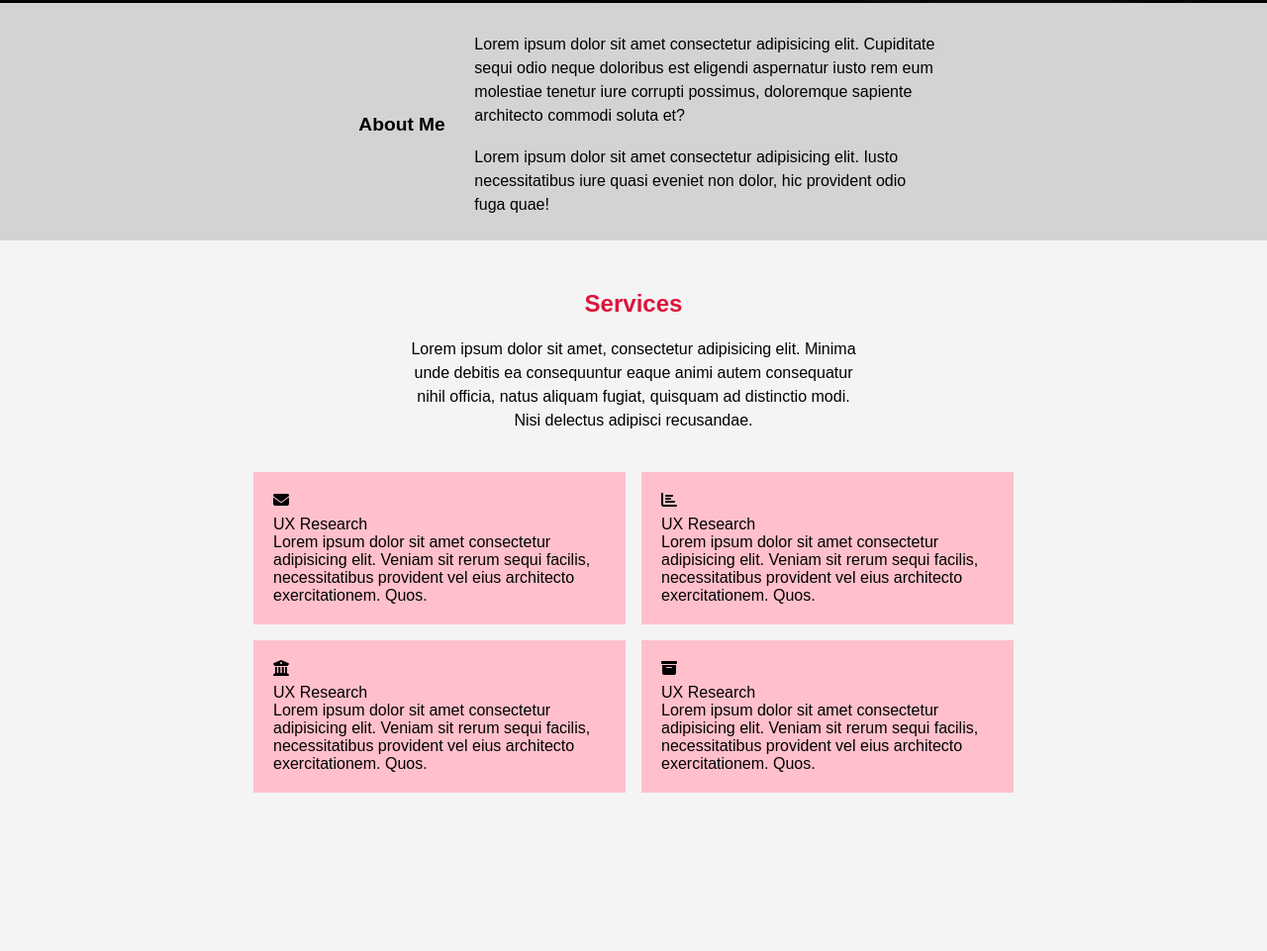
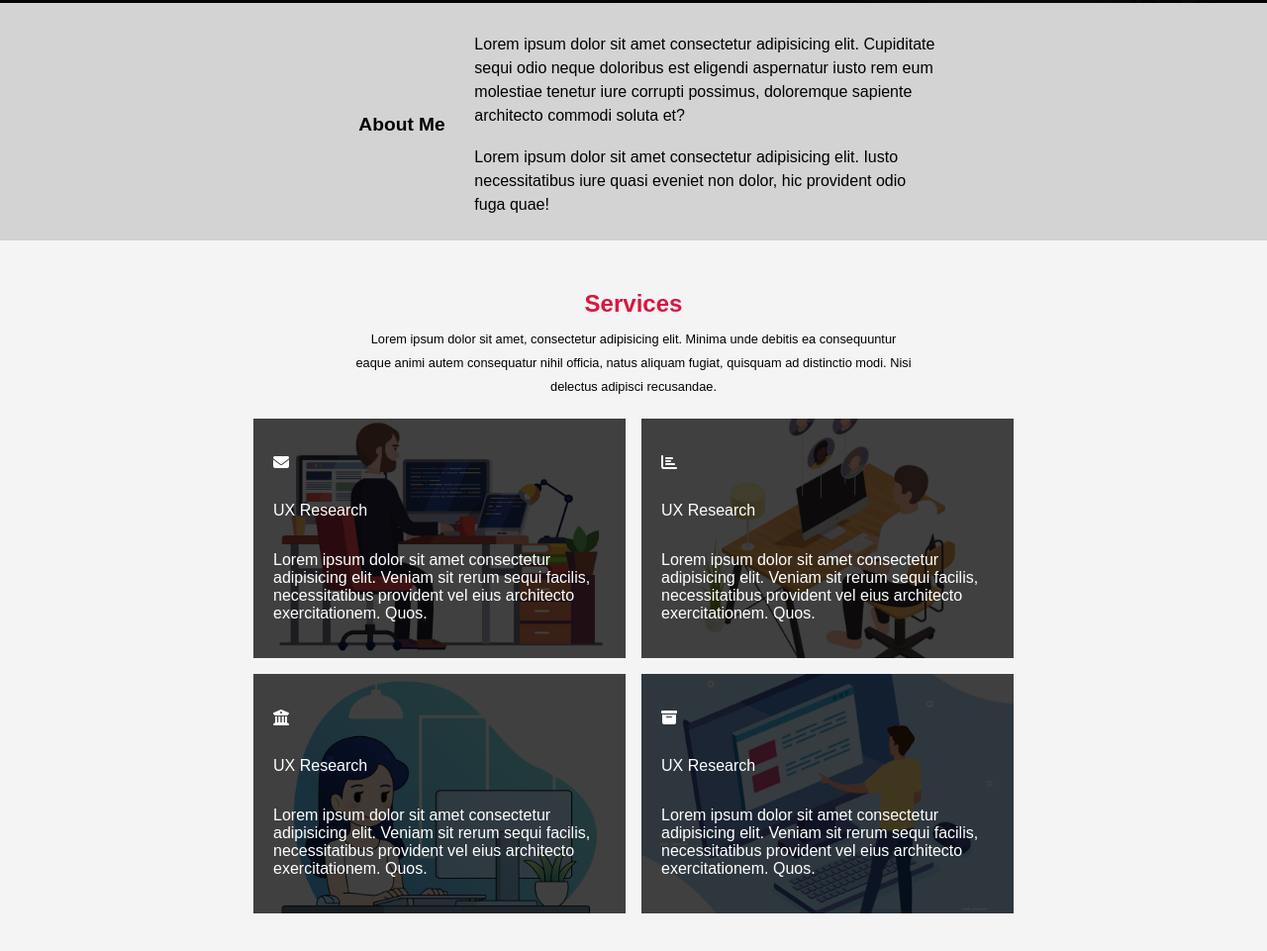
Before and after one commit to pov-pisal/PovPisal-Personal-Portfolio, a plain HTML site: page index.html in a window 1280 px wide. Shown: the part 797-1758 px from the top of the page at 99% size. Drawn offline with Linux system fonts and the light colour scheme.

Commit message:
chapter2

```diff
--- a/index.html
+++ b/index.html
@@ -64,22 +64,22 @@
                     <p>Lorem ipsum dolor sit amet, consectetur adipisicing elit. Minima unde debitis ea consequuntur eaque animi autem consequatur nihil officia, natus aliquam fugiat, quisquam ad distinctio modi. Nisi delectus adipisci recusandae.</p>
                 </div>
                 <div class="card-services">
-                    <div class="card">
+                    <div class="card card1">
                         <i class="fa fa-envelope" aria-hidden="true"></i>
                         <p>UX Research</p>
                         <p>Lorem ipsum dolor sit amet consectetur adipisicing elit. Veniam sit rerum sequi facilis, necessitatibus provident vel eius architecto exercitationem. Quos.</p>
                     </div>
-                    <div class="card">
+                    <div class="card card2">
                         <i class="fa fa-bar-chart" aria-hidden="true"></i>
                         <p>UX Research</p>
                         <p>Lorem ipsum dolor sit amet consectetur adipisicing elit. Veniam sit rerum sequi facilis, necessitatibus provident vel eius architecto exercitationem. Quos.</p>
                     </div>
-                    <div class="card">
+                    <div class="card card3">
                         <i class="fa fa-university" aria-hidden="true"></i>
                         <p>UX Research</p>
                         <p>Lorem ipsum dolor sit amet consectetur adipisicing elit. Veniam sit rerum sequi facilis, necessitatibus provident vel eius architecto exercitationem. Quos.</p>
                     </div>
-                    <div class="card">
+                    <div class="card card4">
                         <i class="fa fa-archive" aria-hidden="true"></i>
                         <p>UX Research</p>
                         <p>Lorem ipsum dolor sit amet consectetur adipisicing elit. Veniam sit rerum sequi facilis, necessitatibus provident vel eius architecto exercitationem. Quos.</p>
--- a/styless.css
+++ b/styless.css
@@ -134,13 +134,13 @@
 
 .services-head h2 {
     color: crimson;
-    margin-bottom: 20px;
+    margin-bottom: 10px;
 }
 
 .services-head p {
-    font-size: 1rem;
+    font-size: .8rem;
     line-height: 1.5rem;
-    padding: 0 150px;
+    padding: 0 100px;
 }
 
 .card {
@@ -149,18 +149,35 @@
     flex-direction: column;
     justify-content: space-around;
     padding: 20px;
+    color: white;
 }
-
-.fa {
-    margin-bottom: .5rem;
-}
-
 
 .card-services {
     display: grid;
     grid-template-columns: 1fr 1fr;
     grid-template-rows: 1fr 1fr;
     gap: 1rem;
-    height: 300px;
-    margin-top: 40px;
+    height: 500px;
+    margin-top: 20px;
 }
+
+.card1 {
+    background: linear-gradient(rgba(0,0,0,0.75),rgba(0,0,0,0.75)),url(/images/picture14.jpg);
+    background-size: cover;
+    background-position: center;
+}
+.card2 {
+    background: linear-gradient(rgba(0,0,0,0.75),rgba(0,0,0,0.75)), url(/images/picture15.jpg);
+    background-size: cover;
+    background-position: center;
+}
+.card3 {
+    background: linear-gradient(rgba(0,0,0,0.75),rgba(0,0,0,0.75)), url(/images/picture16.jpg);
+    background-size: cover;
+    background-position: center;
+}
+.card4 {
+    background: linear-gradient(rgba(0,0,0,0.75),rgba(0,0,0,0.75)), url(/images/picture18.jpg);
+    background-size: cover;
+    background-position: center;
+}
```
